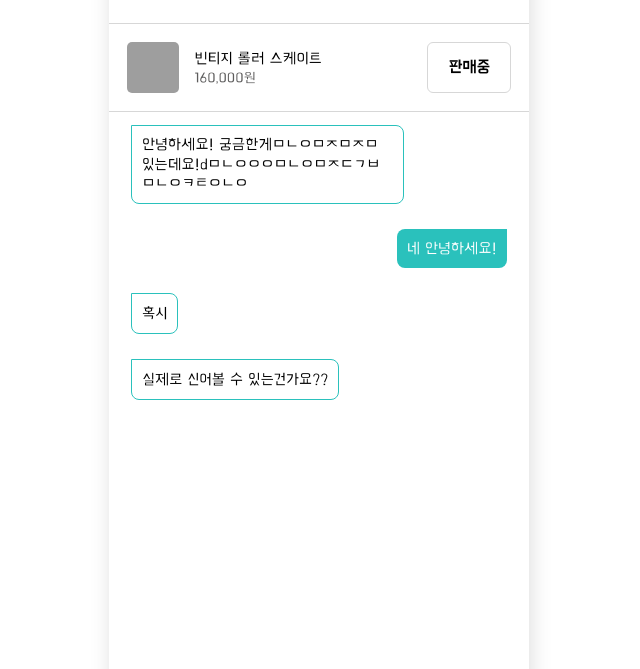
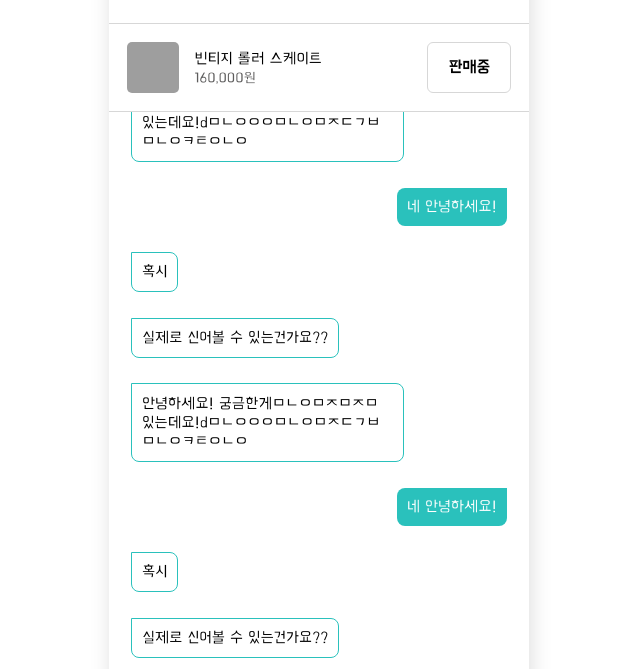
Before and after one commit to Kwongiseok/deal-7, a website: page client/src/pages/chatDetailPage.html in a window 1280 px wide. Shown: the part 48-717 px from the top of the page, without its empty margins (321-961 px from the left). Drawn offline with Linux system fonts and the light colour scheme; grey boxes are pictures that could not be loaded.

Commit message:
feat : 채팅 방  스크롤 맨 아래로 내리기

```diff
--- a/client/src/views/page-components/ChatDetailPage/ChatDetailPageBody/ChatDetailPageBody.css
+++ b/client/src/views/page-components/ChatDetailPage/ChatDetailPageBody/ChatDetailPageBody.css
@@ -5,8 +5,13 @@
   height: 70%;
   border-bottom: 1px solid var(--line-color);
   padding: 0 1.4rem;
+  overflow: auto;
+  -ms-overflow-style: none; /* IE and Edge */
+  scrollbar-width: none; /* Firefox */
 }
-
+.chatDetailPageBody::-webkit-scrollbar {
+  display: none;
+}
 .my__chat__container,
 .opponent__chat__container {
   box-sizing: border-box;
--- a/client/src/views/page-components/ChatDetailPage/ChatDetailPageBody/ChatDetailPageBody.js
+++ b/client/src/views/page-components/ChatDetailPage/ChatDetailPageBody/ChatDetailPageBody.js
@@ -2,6 +2,38 @@ import { createDOMwithSelector } from '../../../../utils/createDOMwithSelector.j
 
 export default function ChatDetailPageBody({ $target, initialState }) {
   this.state = [
+    {
+      isMine: true,
+      text: '안녕하세요! 궁금한게ㅁㄴㅇㅁㅈㅁㅈㅁ 있는데요!dㅁㄴㅇㅇㅇㅁㄴㅇㅁㅈㄷㄱㅂㅁㄴㅇㅋㅌㅇㄴㅇ',
+    },
+    {
+      isMine: false,
+      text: '네 안녕하세요!',
+    },
+    {
+      isMine: true,
+      text: '혹시',
+    },
+    {
+      isMine: true,
+      text: '실제로 신어볼 수 있는건가요??',
+    },
+    {
+      isMine: true,
+      text: '안녕하세요! 궁금한게ㅁㄴㅇㅁㅈㅁㅈㅁ 있는데요!dㅁㄴㅇㅇㅇㅁㄴㅇㅁㅈㄷㄱㅂㅁㄴㅇㅋㅌㅇㄴㅇ',
+    },
+    {
+      isMine: false,
+      text: '네 안녕하세요!',
+    },
+    {
+      isMine: true,
+      text: '혹시',
+    },
+    {
+      isMine: true,
+      text: '실제로 신어볼 수 있는건가요??',
+    },
     {
       isMine: true,
       text: '안녕하세요! 궁금한게ㅁㄴㅇㅁㅈㅁㅈㅁ 있는데요!dㅁㄴㅇㅇㅇㅁㄴㅇㅁㅈㄷㄱㅂㅁㄴㅇㅋㅌㅇㄴㅇ',
@@ -30,6 +62,8 @@ export default function ChatDetailPageBody({ $target, initialState }) {
       })
       .join('');
     this.$body.innerHTML = convertedHtml;
+
+    this.$body.scrollTop = this.$body.scrollHeight;
   };
 
   this.checkWhoseChat = (isMine, text) => {
--- a/client/src/views/page-components/ChatDetailPage/ChatDetailPageFooter/ChatDetailPageFooter.js
+++ b/client/src/views/page-components/ChatDetailPage/ChatDetailPageFooter/ChatDetailPageFooter.js
@@ -26,8 +26,8 @@ export default function ChatDetailPageFooter({ $target }) {
   this.bindEvent = () => {
     const $input = document.querySelector('.chatDetailPageFooter__input');
     const $button = document.querySelector('.chatDetailPageFooter__button');
-    $input.addEventListener('input', (e) => {
-      console.log(e);
+    $input.addEventListener('keypress', (e) => {
+      console.log(e.target);
     });
   };
   this.bindEvent();
```
